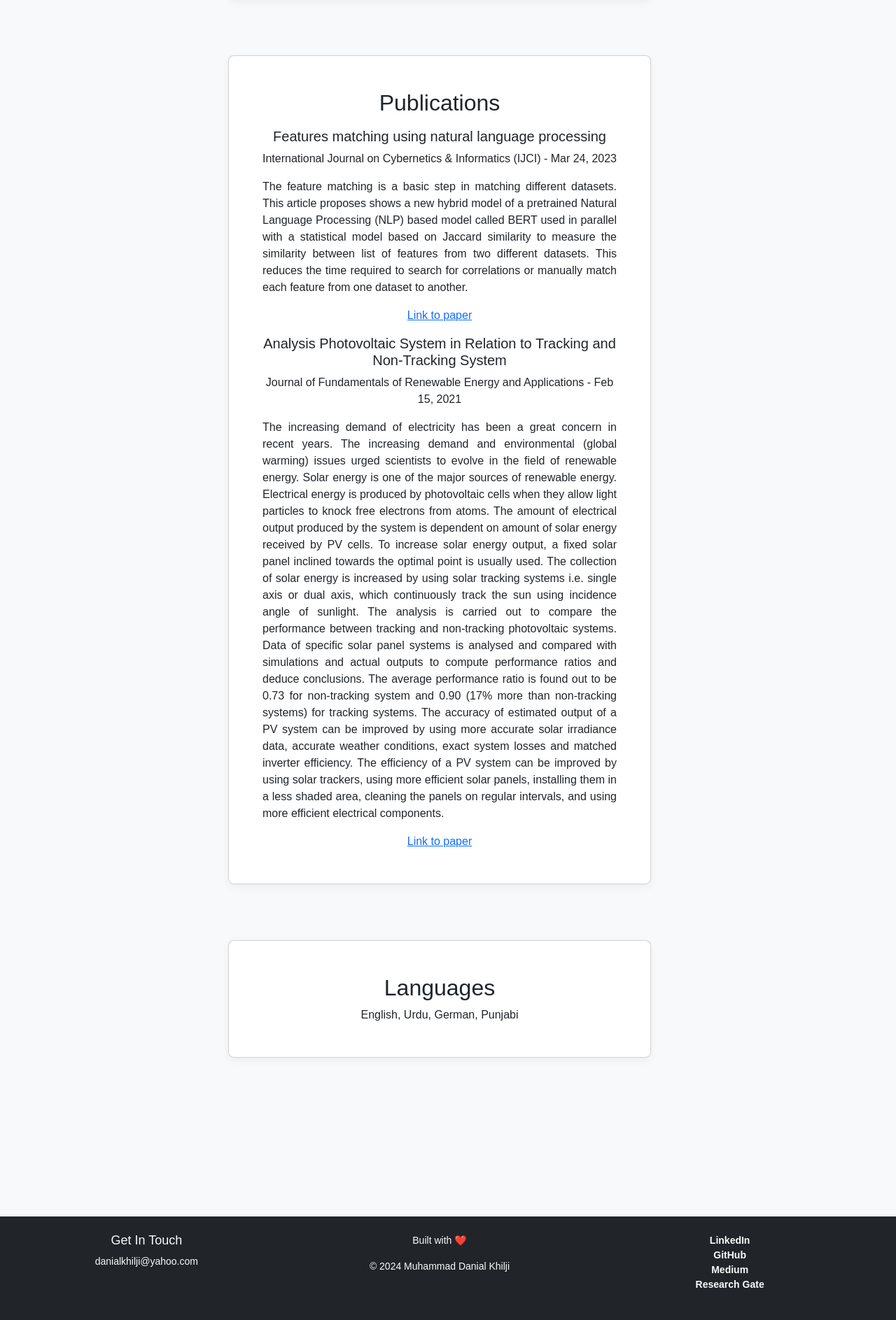
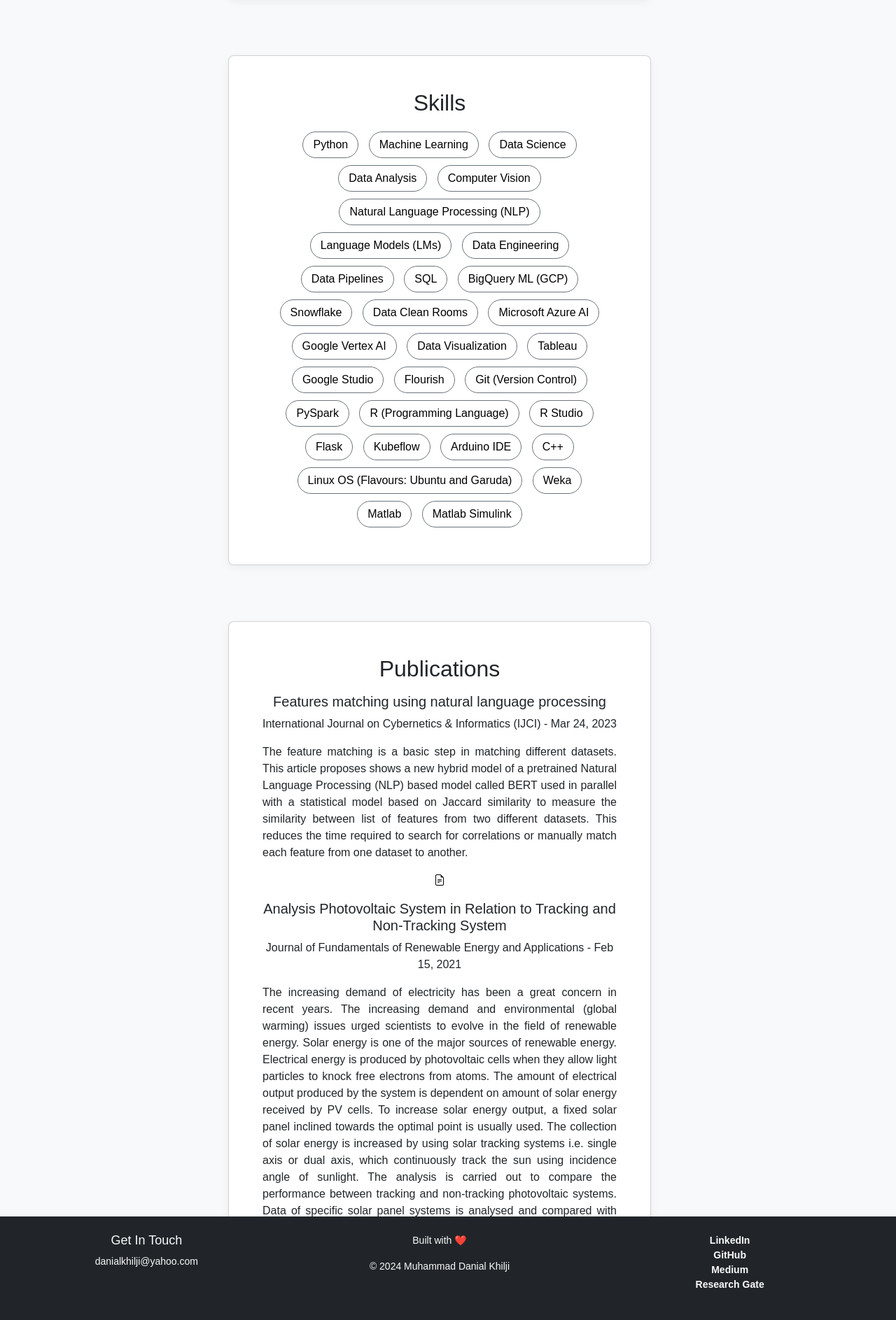
Before and after one commit to danialkhilji/portfolio, a Flask app: page / in a window 1280 px wide. Shown: the part 713-2600 px from the top of the page at 70% size. Run offline with Flask 3, Linux system fonts and the light colour scheme.

Commit message:
Added skills and increased left and right cards width

```diff
--- a/static/styles.css
+++ b/static/styles.css
@@ -12,8 +12,6 @@
 html, body {
     height: 100%;
     margin: 0;
-    display: flex;
-    flex-direction: column;
     font-family: 'Arial', sans-serif;
     background-color: #F8F9FA; /* Use white background */
     color: #1D3557;
@@ -30,8 +28,6 @@ body {
     padding: 0; /* Reset padding */
     width: 100%;
     flex: 1;
-    display: flex;
-    flex-direction: column;
     min-height: 100vh; /* Ensure full height */
 }
 
@@ -42,7 +38,6 @@ body {
 
 main {
     flex: 1; /* Allow main content to expand and push footer down */
-    /*margin-bottom: 0;*/ /* Ensure there's no margin at the bottom */
 }
 
 /* Header */
@@ -160,6 +155,10 @@ h1 {
 }
 
 /* Icons */
+a {
+    text-decoration: none; /* Remove underline */
+}
+
 a i {
     color: #000; /* Default icon color */
     transition: color 0.3s ease;
@@ -173,6 +172,24 @@ a i:hover {
     color: #007bff; /* Change color on hover */
 }
 
+.skill-btn {
+    background-color: white; /* Light gray */
+    color: #000; /* Black text */
+    border: 1px solid #6c757d; /* Gray border */
+    padding: 6px 14px;
+    margin: 5px;
+    border-radius: 20px; /* Rounded buttons */
+    font-weight: 500;
+    transition: color 0.3s ease, background-color 0.3s ease;
+}
+
+/* Hover Effect */
+.skill-btn:hover {
+    background-color: #007bff; /* Blue background */
+    color: white !important; /* White text */
+    border: 1px solid #007bff;
+}
+
 /* Timeline Container */
 .timeline-container {
     position: relative;
@@ -180,7 +197,6 @@ a i:hover {
     max-width: 1200px; /* Restrict the width of the timeline */
     margin: 0 auto;
     padding: 40px 0; /* Add some space on top and bottom */
-    /*background-color: transparent;*/
 }
 
 /* Base Timeline Styles */
@@ -202,7 +218,7 @@ a i:hover {
     z-index: 0;
 }
 
-/* Vertical line */
+/* Vertical line for side by side cards*/
 .timeline::after {
     content: '';
     position: absolute;
@@ -216,7 +232,7 @@ a i:hover {
 /* Timeline Item Styles */
 .timeline-item {
     position: relative;
-    margin-bottom: 30px;
+    margin-bottom: 10px;
 }
 
 /* Cards */
@@ -224,7 +240,7 @@ a i:hover {
     margin-bottom: 30px;
     position: relative;
     width: 100%;
-    max-width: 300px;
+    max-width: 310px;
     padding: 20px;
     box-shadow: 0 4px 10px rgba(0, 0, 0, 0.1);
     background-color: #fff;
@@ -245,20 +261,20 @@ a i:hover {
 
 /* Left Dots */
 .dot-left {
-    left: calc(50% - 255px); /* Position left of the center line */
+    left: calc(50% - 265px); /* Position left of the center line */
 }
 
 /* Right Dots */
 .dot-right {
-    left: calc(50% - 655px); /* Position right of the center line */
+    left: calc(50% - 635px); /* Position right of the center line */
 }
 
 .timeline-item.left {
-    left: calc(50% - 350px); /* Adjust for card width and desired gap */
+    left: calc(50% - 340px); /* Adjust for card width and desired gap */
 }
 
 .timeline-item.right {
-    left: calc(50% + 50px); /* Ensure the same gap on the right */
+    left: calc(50% + 30px); /* Ensure the same gap on the right */
 }
 
 /* Card arrows */
@@ -276,7 +292,7 @@ a i:hover {
 }
 
 .timeline-item.left::before {
-    right: 890px;
+    right: 880px;
     border-width: 10px 0 10px 10px;
     border-color: transparent transparent transparent rgba(0, 0, 0, 0.1);
 }
@@ -301,7 +317,7 @@ a i:hover {
 }
 
 .timeline-item.left::after {
-    right: 892px;
+    right: 882px;
     border-width: 9px 0 9px 9px;
     border-color: transparent transparent transparent #FFFF; /* Match card background color */
 }
@@ -325,9 +341,7 @@ a i:hover {
 
 /* Timeline Cards */
 .timeline-card {
-    /*position: relative;*/
     width: 45%; /* Cards should take up 45% of the container's width */
-    /*margin-bottom: 30px;*/
     padding: 20px;
     background-color: #fff;
     border-radius: 8px;
@@ -352,7 +366,7 @@ a i:hover {
     clear: both;
 }
 
-/* Vertical Timeline */
+/* Vertical Timeline for one above another card sequence*/
 .timeline-vertical {
     max-width: 800px;
     margin: 0 auto;
--- a/templates/home.html
+++ b/templates/home.html
@@ -7,6 +7,10 @@
     <title>Home - Portfolio</title>
     <!-- Bootstrap CSS -->
     <link href="https://cdn.jsdelivr.net/npm/bootstrap@5.3.0-alpha1/dist/css/bootstrap.min.css" rel="stylesheet">
+    <!-- Link to Bootstrap icons CSS -->
+    <link rel="stylesheet" href="https://cdn.jsdelivr.net/npm/bootstrap-icons/font/bootstrap-icons.css">
+    <!-- Link to Awesome icons CSS -->
+    <link rel="stylesheet" href="https://cdnjs.cloudflare.com/ajax/libs/font-awesome/6.4.2/css/all.min.css">
 
     <!-- Link to custom CSS -->
     <link rel="stylesheet" type="text/css" href="{{ url_for('static', filename='styles.css') }}">
@@ -70,6 +74,49 @@
             <div class="col-md-6">
                 <div class="card mt-5">
                     <div class="card-body text-center">
+                        <h2 class="card-title">Skills</h2>
+                        <div class="skill-buttons mt-3">
+                            <button class="btn skill-btn">Python</button>
+                            <button class="btn skill-btn">Machine Learning</button>
+                            <button class="btn skill-btn">Data Science</button>
+                            <button class="btn skill-btn">Data Analysis</button>
+                            <button class="btn skill-btn">Computer Vision</button>
+                            <button class="btn skill-btn">Natural Language Processing (NLP)</button>
+                            <button class="btn skill-btn">Language Models (LMs)</button>
+                            <button class="btn skill-btn">Data Engineering</button>
+                            <button class="btn skill-btn">Data Pipelines</button>
+                            <button class="btn skill-btn">SQL</button>
+                            <button class="btn skill-btn">BigQuery ML (GCP)</button>
+                            <button class="btn skill-btn">Snowflake</button>
+                            <button class="btn skill-btn">Data Clean Rooms</button>
+                            <button class="btn skill-btn">Microsoft Azure AI</button>
+                            <button class="btn skill-btn">Google Vertex AI</button>
+                            <button class="btn skill-btn">Data Visualization</button>
+                            <button class="btn skill-btn">Tableau</button>
+                            <button class="btn skill-btn">Google Studio</button>
+                            <button class="btn skill-btn">Flourish</button>
+                            <button class="btn skill-btn">Git (Version Control)</button>
+                            <button class="btn skill-btn">PySpark</button>
+                            <button class="btn skill-btn">R (Programming Language)</button>
+                            <button class="btn skill-btn">R Studio</button>
+                            <button class="btn skill-btn">Flask</button>
+                            <button class="btn skill-btn">Kubeflow</button>
+                            <button class="btn skill-btn">Arduino IDE</button>
+                            <button class="btn skill-btn">C++</button>
+                            <button class="btn skill-btn">Linux OS (Flavours: Ubuntu and Garuda)</button>
+                            <button class="btn skill-btn">Weka</button>
+                            <button class="btn skill-btn">Matlab</button>
+                            <button class="btn skill-btn">Matlab Simulink</button>
+                        </div>
+                    </div>
+                </div>
+            </div>
+        </div>
+
+        <div class="row justify-content-center">
+            <div class="col-md-6">
+                <div class="card mt-5">
+                    <div class="card-body text-center">
                         <h2 class="card-title">Publications</h2>
                         <p></p>
                         <h5 class="card-title">Features matching using natural language processing</h5>
@@ -79,7 +126,9 @@
                             This article proposes shows a new hybrid model of a pretrained Natural Language Processing (NLP) based model called BERT used in parallel with a statistical model based on Jaccard similarity to measure the similarity between list of features from two different datasets.
                             This reduces the time required to search for correlations or manually match each feature from one dataset to another.
                         </p>
-                        <a href="https://arxiv.org/abs/2303.12804" target="_blank" rel="noopener noreferrer">Link to paper</a>
+                        <a href="https://arxiv.org/abs/2303.12804" target="_blank" rel="noopener noreferrer">
+                            <i class="bi bi-file-earmark-text"></i>
+                        </a>
                         <p></p>
                         <h5 class="card-title">Analysis Photovoltaic System in Relation to Tracking and Non-Tracking System</h5>
                         <h12 class="card-title">Journal of Fundamentals of Renewable Energy and Applications - Feb 15, 2021</h12>
@@ -96,7 +145,9 @@
                             The accuracy of estimated output of a PV system can be improved by using more accurate solar irradiance data, accurate weather conditions, exact system losses and matched inverter efficiency.
                             The efficiency of a PV system can be improved by using solar trackers, using more efficient solar panels, installing them in a less shaded area, cleaning the panels on regular intervals, and using more efficient electrical components.
                         </p>
-                        <a href="https://clok.uclan.ac.uk/36933/1/36933%20analysis-photovoltaic-system-in-relation-to-tracking-and-nontracking-system.pdf" target="_blank" rel="noopener noreferrer">Link to paper</a>
+                        <a href="https://clok.uclan.ac.uk/36933/1/36933%20analysis-photovoltaic-system-in-relation-to-tracking-and-nontracking-system.pdf" target="_blank" rel="noopener noreferrer">
+                            <i class="bi bi-file-earmark-text"></i>
+                        </a>
                     </div>
                 </div>
             </div>
@@ -107,7 +158,7 @@
                 <div class="card mt-5">
                     <div class="card-body text-center">
                         <h2 class="card-title">Languages</h2>
-                        <p class="card-text">English, Urdu, German, Punjabi</p>
+                        <p class="card-text">🇬🇧 English | 🇵🇰 Urdu | 🇩🇪 German | 🇵🇰 Punjabi</p>
                     </div>
                 </div>
             </div>
```
